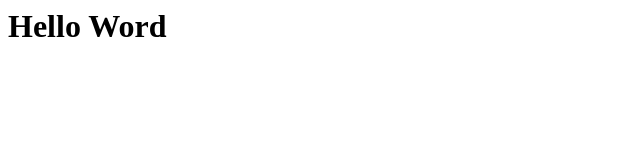
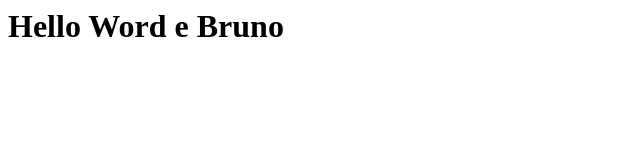
Before and after one commit to brunoleocam/live-git, a plain HTML site: page index.html in a window 1280 px wide. Shown: the whole page, without its empty margins (0-640 px from the left). Drawn offline with Linux system fonts and the light colour scheme.

Commit message:
Alteração index.html

```diff
--- a/index.html
+++ b/index.html
@@ -1 +1 @@
-<h1> Hello Word</h1>
+<h1> Hello Word e Bruno</h1>
```
